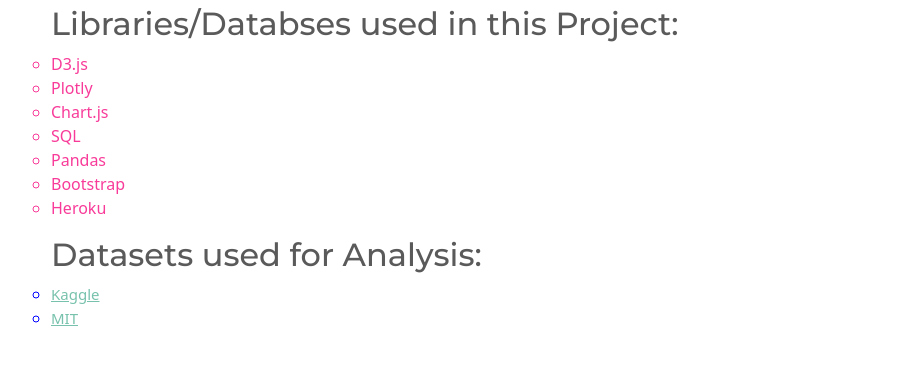
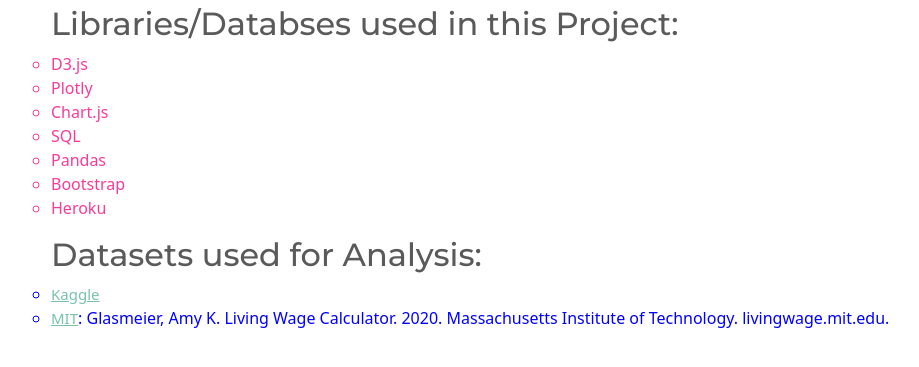
Before and after one commit to nicpie-bit/Minimum-Wage-Analysis, a Flask app: page /overview.html in a window 1280 px wide. Shown: the part 325-692 px from the top of the page, without its empty margins (31-950 px from the left). Run offline with Flask 2, Linux system fonts and the light colour scheme; some libraries are stand-ins or nearby versions.

Commit message:
Added citation to mit

```diff
--- a/templates/overview.html
+++ b/templates/overview.html
@@ -68,7 +68,7 @@
                     <a href="https://www.kaggle.com/lislejoem/us-minimum-wage-by-state-from-1968-to-2017/data">Kaggle</a>
                 </li>
                 <li>
-                    <a href="https://livingwage.mit.edu">MIT</a>
+                    <p><a href="https://livingwage.mit.edu">MIT</a>: Glasmeier, Amy K. Living Wage Calculator. 2020. Massachusetts Institute of Technology. livingwage.mit.edu.</p>
                 </li>
             </ul>
         </div>
```
